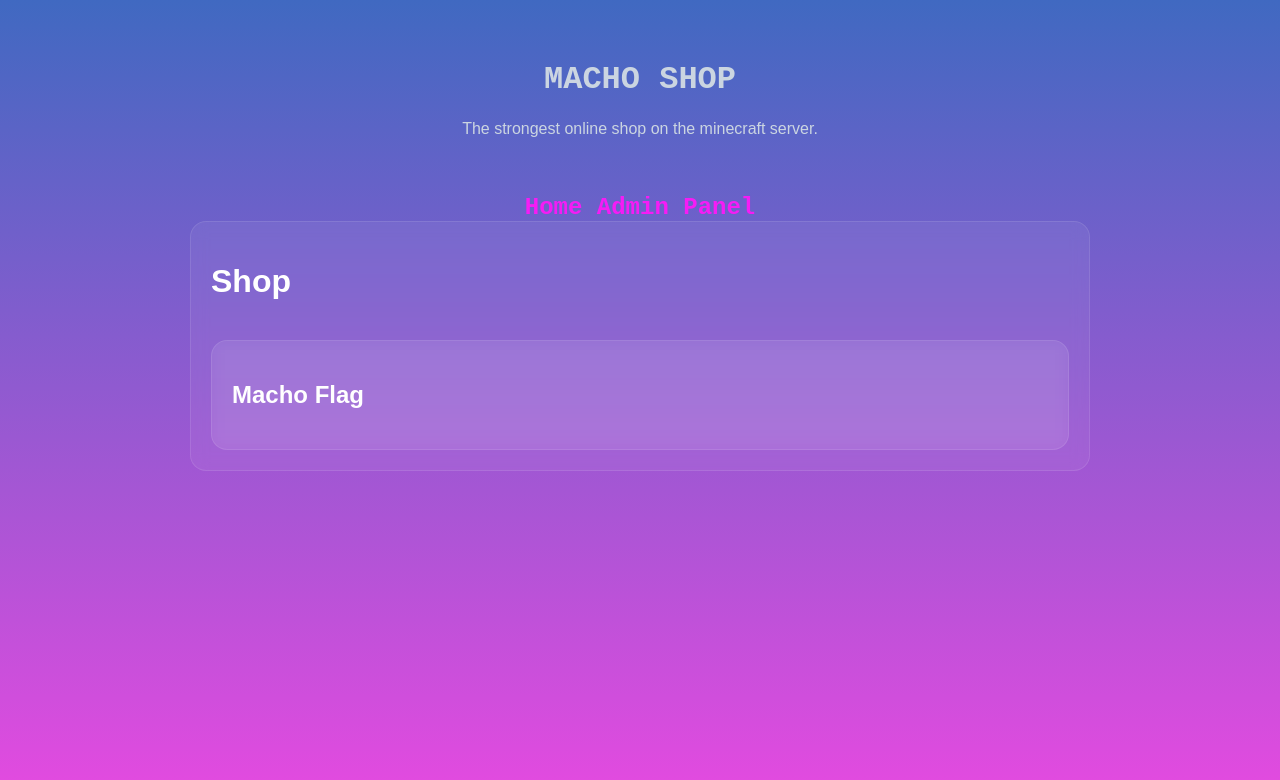
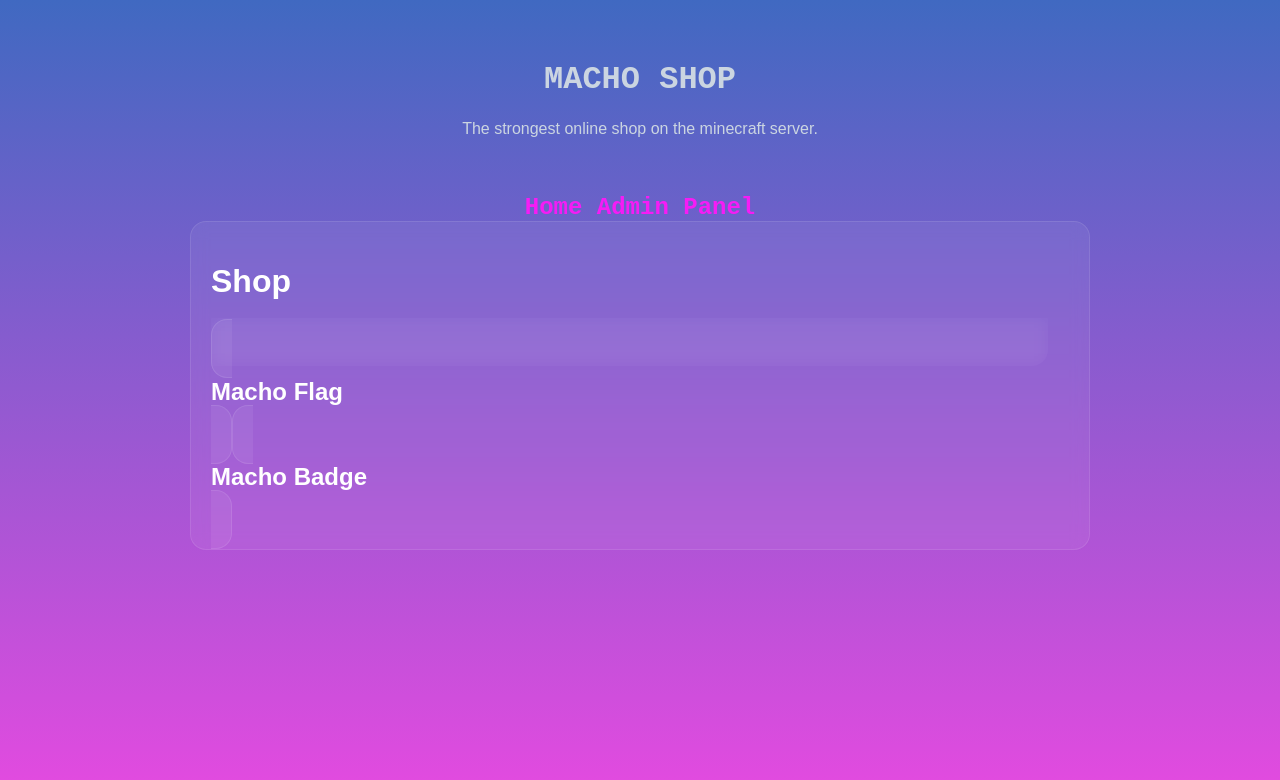
Before and after one commit to absol255/Macho-Shop, a Flask app: page / in a window 1280 px wide. Shown: the top 780 px of the page. Run offline with Flask 3, Linux system fonts and the light colour scheme; some libraries are stand-ins or nearby versions.

Commit message:
penitentary

```diff
--- a/static/css/style.css
+++ b/static/css/style.css
@@ -55,3 +55,12 @@ input {
     border: none;
     box-sizing: border-box;
 }
+
+.drac {
+    background: rgba(255,255,255,0.06);
+    border: 1px solid rgba(255,255,255,0.1);
+    border-radius: 16px;
+    padding: 20px;
+    backdrop-filter: blur(8px);
+    display: inline;
+}
--- a/templates/index.html
+++ b/templates/index.html
@@ -23,8 +23,11 @@
         <div class="card">
             <h1>Shop</h1>
             <br />
-            <div class="card">
+            <div class="drac">
                 <h2>Macho Flag</h2>
+            </div>
+            <div class="drac">
+                <h2>Macho Badge</h2>
             </div>
         </div>
     </div>
```
